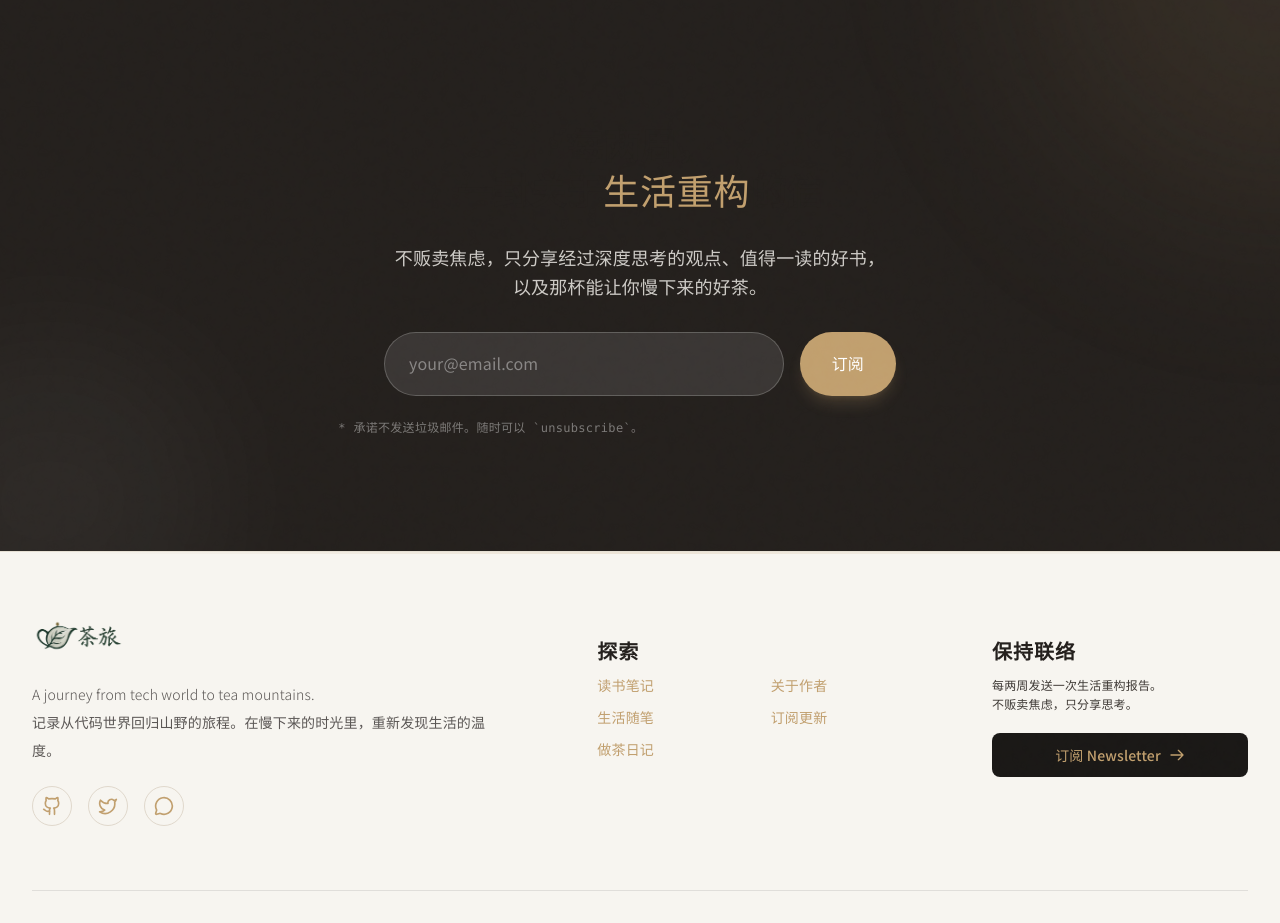
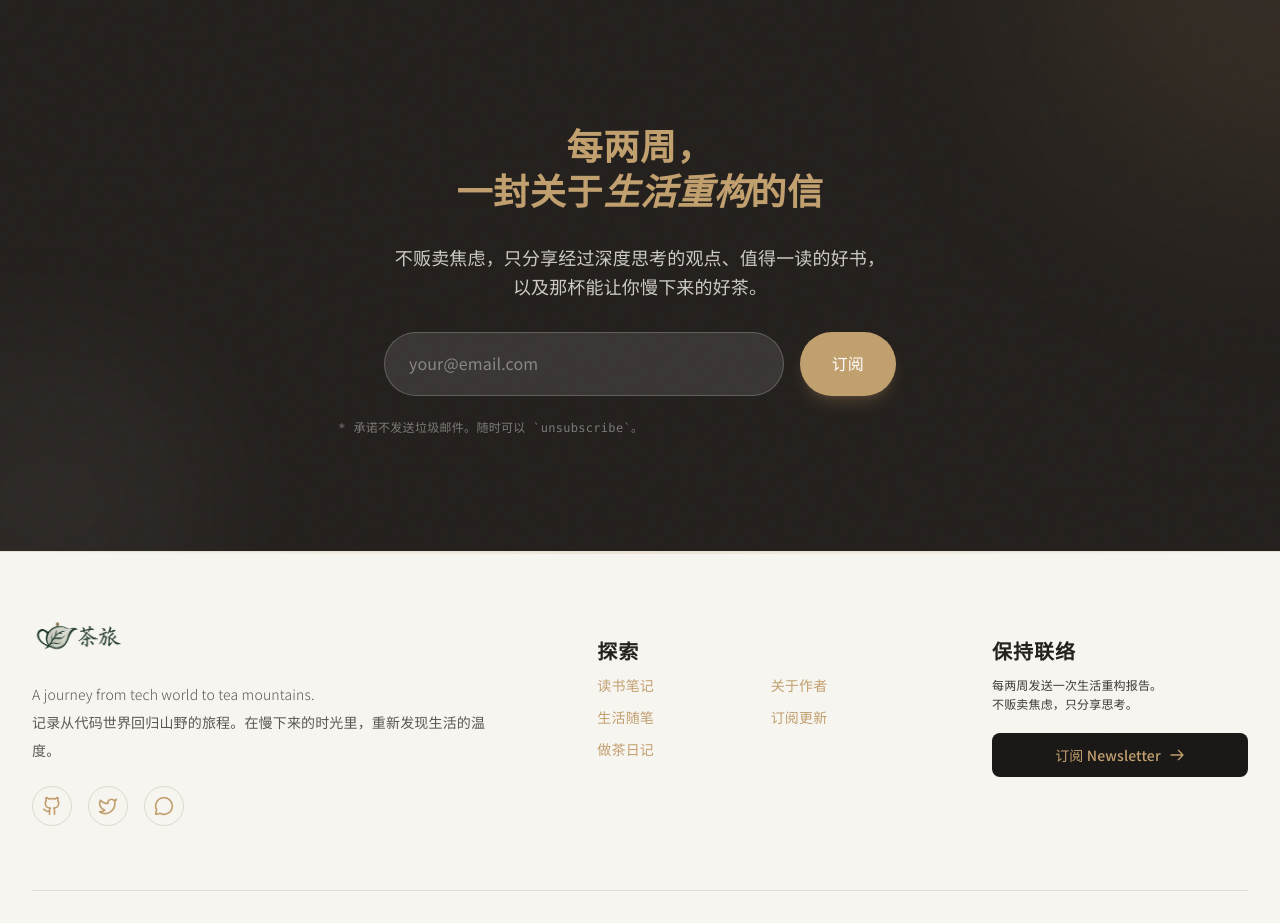
Before and after one commit to AllenAI100/tea-journey, a Next.js app: page / in a window 1280 px wide. Shown: the part 2940-3863 px from the top of the page. Built offline with nearby package versions, Linux system fonts and the light colour scheme; a web font is replaced by a local one.

Commit message:
fix: v1.5.2 Final polish of CTA styling and documentation
- Update CTA text color to Tea Brown for better visibility
- Fix layout alignment in Subscribe section
- Update PRODUCT_GUIDE.md with Narrative Edge principles

```diff
--- a/app/page.tsx
+++ b/app/page.tsx
@@ -293,9 +293,9 @@ export default function Home() {
             viewport={{ once: true }}
             transition={{ duration: 0.6 }}
           >
-            <h2 className="text-3xl md:text-5xl font-bold mb-6 leading-tight">
+            <h2 className="text-3xl md:text-5xl font-bold mb-6 leading-tight text-tea-brown font-soft font-normal">
               每两周，<br/>
-              一封关于<span className="text-tea-brown font-soft font-normal">生活重构</span>的信
+              一封关于<span className="italic">生活重构</span>的信
             </h2>
             <p className="text-lg text-background/80 mb-10 font-light font-soft max-w-2xl mx-auto leading-relaxed">
               不贩卖焦虑，只分享经过深度思考的观点、值得一读的好书，
```
